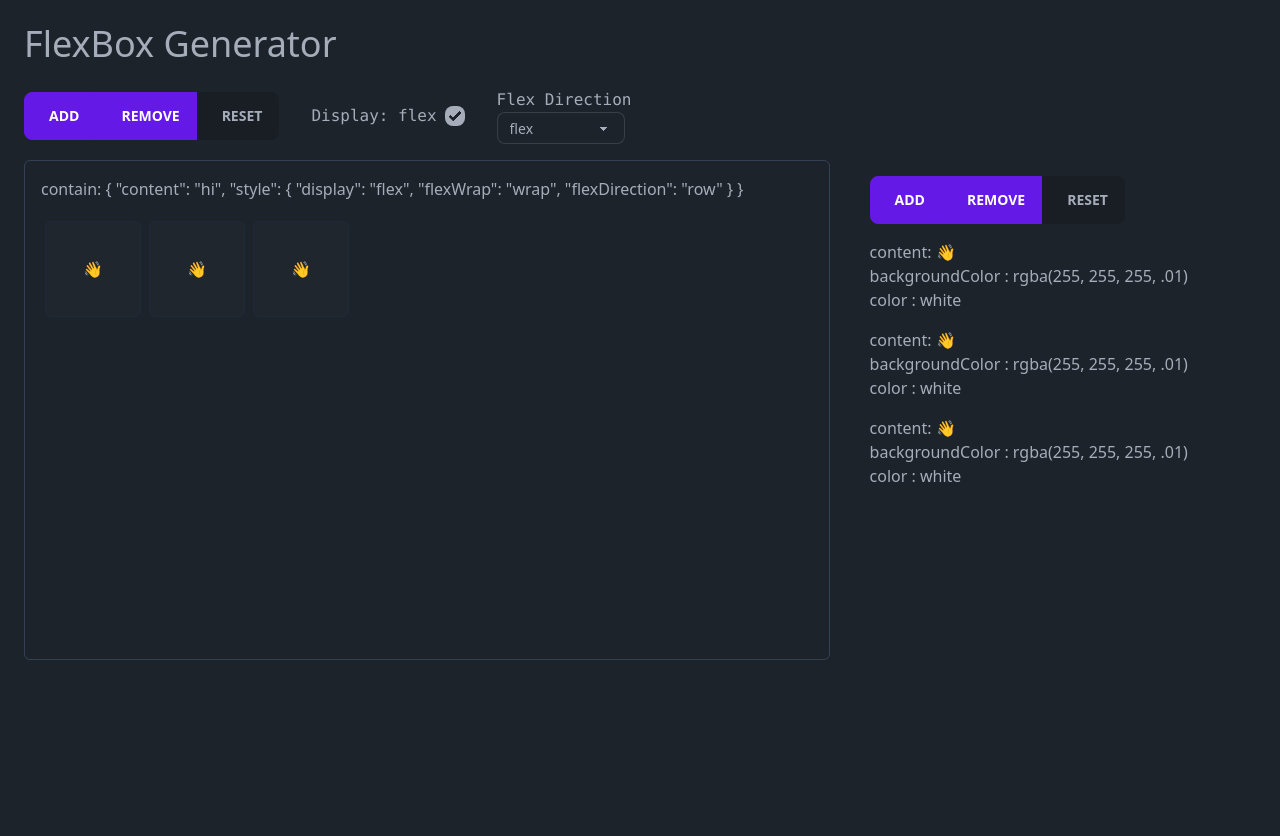
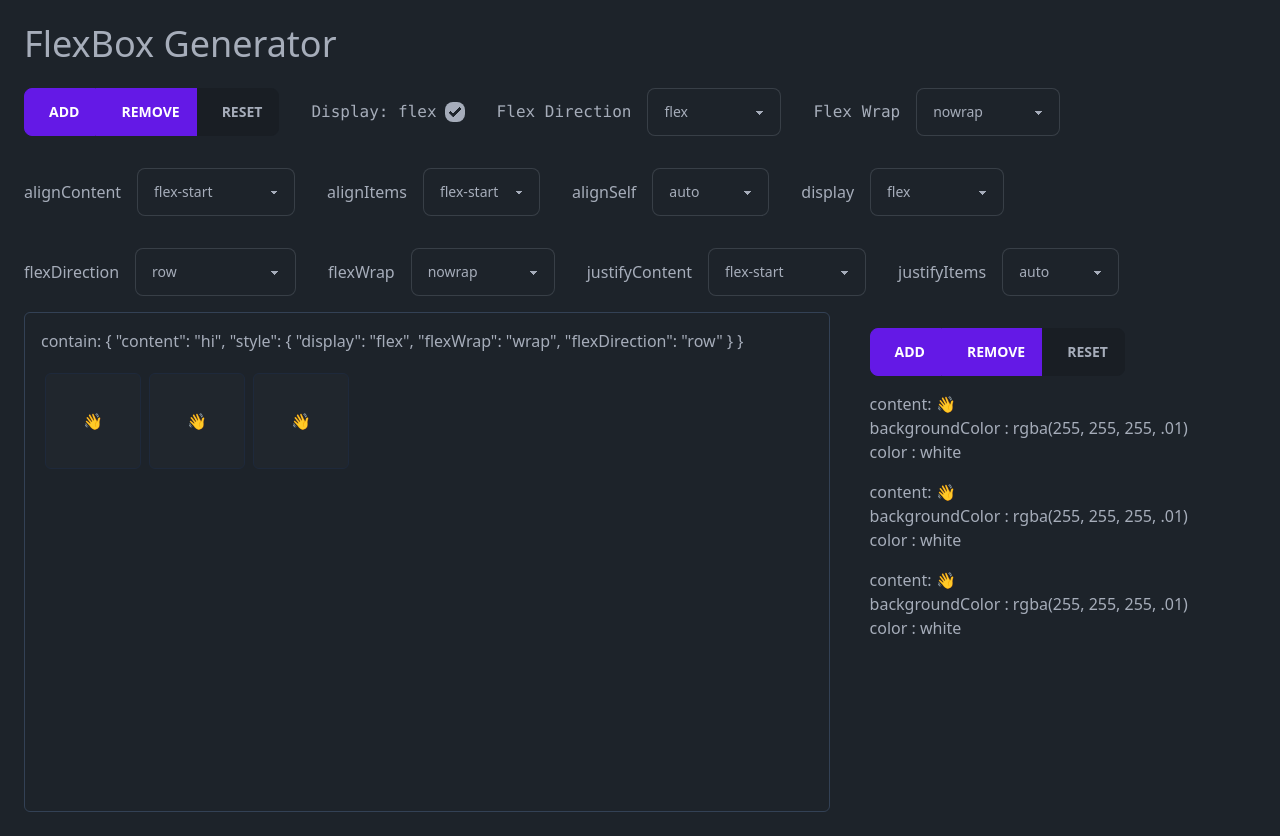
Before and after one commit to seangravener/FlexBoxGenerator, an Angular app: page / in a window 1280 px wide. Before the commit the page ends 800 px from the top, so only its background shows below. Built offline with nearby package versions, Linux system fonts and the light colour scheme.

Commit message:
Rework types

```diff
--- a/package.json
+++ b/package.json
@@ -35,6 +35,7 @@
     "@types/jasmine": "~4.3.0",
     "autoprefixer": "^10.4.14",
     "daisyui": "^3.1.0",
+    "eslint-config-prettier": "^8.8.0",
     "jasmine-core": "~4.5.0",
     "karma": "~6.4.0",
     "karma-chrome-launcher": "~3.1.0",
--- a/src/app/flex-box-generator/components/app-toolbar/flex-container-toolset/flex-container-toolset.component.html
+++ b/src/app/flex-box-generator/components/app-toolbar/flex-container-toolset/flex-container-toolset.component.html
@@ -1,18 +1,37 @@
-<div *ngIf="flexContainer$ | async as flexContainer" class="flex items-center gap-8">
+<div *ngIf="flexContainer$ | async as flexContainer" class="flex flex-wrap items-center gap-8">
   <flex-item-actions></flex-item-actions>
   <label class="flex items-center gap-2">
     <code><pre>Display: flex</pre></code>
     <input type="checkbox" [checked]="flexContainer.style?.display === 'flex'" class="checkbox checkbox-sm"
-      (click)="onChangeDisplayMode($event)" />
+      name="display" (click)="onChange($event)" />
   </label>
 
-  <label>
+  <label class="flex items-center gap-4">
     <code><pre>Flex Direction</pre></code>
-    <select class="select select-bordered select-sm w-32" (change)="onChangeFlexDisplayMode($event)">
+    <select class="select select-bordered flex-grow" (change)="onChange($event)" name="flexDirection">
       <option *ngFor="let option of flexContainerStyleOptions.display" [value]="option"
         [selected]="option === currentDisplayMode">
         {{ option }}
       </option>
     </select>
   </label>
+
+  <label class="flex items-center gap-4">
+    <code><pre>Flex Wrap</pre></code>
+    <select class="select select-bordered flex-grow" (change)="onChange($event)" name="flexWrap">
+      <option *ngFor="let option of flexContainerStyleOptions.flexWrap" [value]="option">
+        {{ option }}
+      </option>
+    </select>
+  </label>
+
+  <!-- keyvalue pipe is flattening style array; -->
+  <label *ngFor="let style of flexContainerStyleOptions | keyvalue" class="flex items-center gap-4">
+    {{ style.key }}
+    <select class="select select-bordered flex-grow" (change)="onChange($event)" [name]="style.key">
+      <option *ngFor="let option of style.value" [value]="option">
+        {{ option }}
+      </option>
+    </select>
+  </label>
 </div>
--- a/src/app/flex-box-generator/components/app-toolbar/flex-container-toolset/flex-container-toolset.component.ts
+++ b/src/app/flex-box-generator/components/app-toolbar/flex-container-toolset/flex-container-toolset.component.ts
@@ -1,11 +1,6 @@
-import {
-  ChangeDetectionStrategy,
-  Component,
-  EventEmitter,
-  Output,
-} from '@angular/core';
-import { FlexContainerService } from '../../flex-container/flex-container.service';
-import { FlexContainerStyleProps } from '../../flex-container/flex-container.interface';
+import { ChangeDetectionStrategy, Component } from '@angular/core'
+import { FlexContainerService } from '../../flex-container/flex-container.service'
+import { FlexContainerStyleProps } from '../../flex-container/flex-container.interface'
 
 @Component({
   selector: 'flex-container-toolset',
@@ -14,18 +9,18 @@ import { FlexContainerStyleProps } from '../../flex-container/flex-container.int
   changeDetection: ChangeDetectionStrategy.OnPush,
 })
 export class FlexContainerToolsetComponent {
-  flexContainer$ = this.flexContainerService.flexContainer$;
+  flexContainer$ = this.flexContainerService.flexContainer$
 
   get flexContainer() {
-    return this.flexContainerService.flexContainer;
+    return this.flexContainerService.flexContainer
   }
 
   get flexContainerStyleOptions() {
-    return this.flexContainerService.flexContainerStyleOptions;
+    return this.flexContainerService.flexContainerStyleOptions
   }
 
   get currentDisplayMode() {
-    return this.flexContainer.style?.display;
+    return this.flexContainer.style?.display
   }
 
   constructor(private flexContainerService: FlexContainerService) {}
@@ -33,22 +28,28 @@ export class FlexContainerToolsetComponent {
   nextContainer() {}
 
   resetItems() {
-    this.flexContainerService.setStyleProps({});
+    this.flexContainerService.setStyleProps({})
+  }
+
+  onChange(e: any) {
+    this.flexContainerService.setStyleProps({
+      [e.target.name]: e.target.value,
+    })
   }
 
   onChangeFlexDisplayMode(e: any) {
     this.flexContainerService.setStyleProps({
       display: e.target.value,
-    });
+    })
   }
 
   onChangeDisplayMode(e: any) {
-    this.toggleDisplayMode();
+    this.toggleDisplayMode()
   }
 
   toggleDisplayMode() {
     this.flexContainerService.setStyleProps({
       display: this.currentDisplayMode === 'flex' ? 'block' : 'flex',
-    });
+    })
   }
 }
--- a/src/app/flex-box-generator/components/flex-container/flex-container.service.ts
+++ b/src/app/flex-box-generator/components/flex-container/flex-container.service.ts
@@ -1,42 +1,39 @@
-import { Injectable } from '@angular/core';
-import { StateService } from '../../core/services/state.service';
-import {
-  FlexContainerProps,
-  FlexContainerStyleProps,
-} from './flex-container.interface';
-import { tap } from 'rxjs';
-import { FlexContainer } from './flex-container.model';
-import { DEFAULT_FLEX_CONTAINER } from './flex-container.constants';
-import { flexDisplayOptions } from '../../shared/interfaces/flex-styles.interface';
+import { Injectable } from '@angular/core'
+import { StateService } from '../../core/services/state.service'
+import { FlexContainerProps, FlexContainerStyleProps } from './flex-container.interface'
+import { tap } from 'rxjs'
+import { FlexContainer } from './flex-container.model'
+import { DEFAULT_FLEX_CONTAINER } from './flex-container.constants'
+import { flexContainerStyleOptions } from '../../shared/interfaces/flex-styles.interface'
 
 @Injectable({
   providedIn: 'root',
 })
 export class FlexContainerService {
-  flexContainer: FlexContainerProps = {};
+  flexContainer: FlexContainerProps = {}
   flexContainer$ = this.stateService
     .get<FlexContainerProps>('flexContainer')
-    .pipe(tap((flexContainer) => (this.flexContainer = flexContainer)));
+    .pipe(tap((flexContainer) => (this.flexContainer = flexContainer)))
 
-  flexContainerStyleOptions = { display: flexDisplayOptions };
+  flexContainerStyleOptions = flexContainerStyleOptions;
 
   constructor(private stateService: StateService) {}
 
   setStyleProps(styleProps: FlexContainerStyleProps) {
-    const { flexContainer } = this;
+    const { flexContainer } = this
 
     this.stateService.set<FlexContainer>(
       'flexContainer',
       new FlexContainer({
         ...flexContainer,
         style: { ...flexContainer.style, ...styleProps },
-      })
-    );
+      }),
+    )
   }
 
   reset() {
     this.stateService.set<FlexContainer>('flexContainer', {
       ...DEFAULT_FLEX_CONTAINER,
-    });
+    })
   }
 }
--- a/src/app/flex-box-generator/shared/interfaces/flex-styles.interface.ts
+++ b/src/app/flex-box-generator/shared/interfaces/flex-styles.interface.ts
@@ -1,49 +1,19 @@
-export type FlexDirection = 'row' | 'row-reverse' | 'column' | 'column-reverse';
-export type FlexWrap = 'nowrap' | 'wrap' | 'wrap-reverse';
+export const flexContainerStyleOptions = {
+  display: ['flex', 'inline-flex', 'block', 'inline-block', 'none'] as string[],
+  flexDirection: ['row', 'row-reverse', 'column', 'column-reverse'] as string[],
+  flexWrap: ['nowrap', 'wrap', 'wrap-reverse'] as string[],
+  justifyContent: ['flex-start', 'flex-end', 'center', 'space-between', 'space-around', 'space-evenly'] as string[],
+  alignItems: ['flex-start', 'flex-end', 'center', 'baseline', 'stretch'] as string[],
+  alignContent: ['flex-start', 'flex-end', 'center', 'space-between', 'space-around', 'stretch'] as string[],
+  alignSelf: ['auto', 'flex-start', 'flex-end', 'center', 'baseline', 'stretch'] as string[],
+  justifyItems: ['auto', 'flex-start', 'flex-end', 'center', 'baseline', 'stretch'] as string[],
+} as const
 
-export type FlexJustifyContent =
-  | 'flex-start'
-  | 'flex-end'
-  | 'center'
-  | 'space-between'
-  | 'space-around'
-  | 'space-evenly';
-
-export type FlexAlignItems =
-  | 'flex-start'
-  | 'flex-end'
-  | 'center'
-  | 'baseline'
-  | 'stretch';
-
-export type FlexAlignContent =
-  | 'flex-start'
-  | 'flex-end'
-  | 'center'
-  | 'space-between'
-  | 'space-around'
-  | 'stretch';
-
-export type FlexAlignSelf =
-  | 'auto'
-  | 'flex-start'
-  | 'flex-end'
-  | 'center'
-  | 'baseline'
-  | 'stretch';
-
-export type FlexJustifyItems =
-  | 'flex-start'
-  | 'flex-end'
-  | 'center'
-  | 'baseline'
-  | 'stretch';
-
-export const flexDisplayOptions = [
-  'flex',
-  'inline-flex',
-  'block',
-  'inline-block',
-  'none',
-] as const;
-export type FlexDisplay = (typeof flexDisplayOptions)[number];
+export type FlexDisplay = (typeof flexContainerStyleOptions.display)[number]
+export type FlexDirection = (typeof flexContainerStyleOptions.flexDirection)[number]
+export type FlexWrap = (typeof flexContainerStyleOptions.flexWrap)[number]
+export type FlexJustifyContent = (typeof flexContainerStyleOptions.justifyContent)[number]
+export type FlexAlignItems = (typeof flexContainerStyleOptions.alignItems)[number]
+export type FlexAlignContent = (typeof flexContainerStyleOptions.alignContent)[number]
+export type FlexAlignSelf = (typeof flexContainerStyleOptions.alignSelf)[number]
+export type FlexJustifyItems = (typeof flexContainerStyleOptions.justifyItems)[number]
```
Also changed, not shown: .prettierrc.json (added), 1 other file (tests, documents, lock files or other folders).
